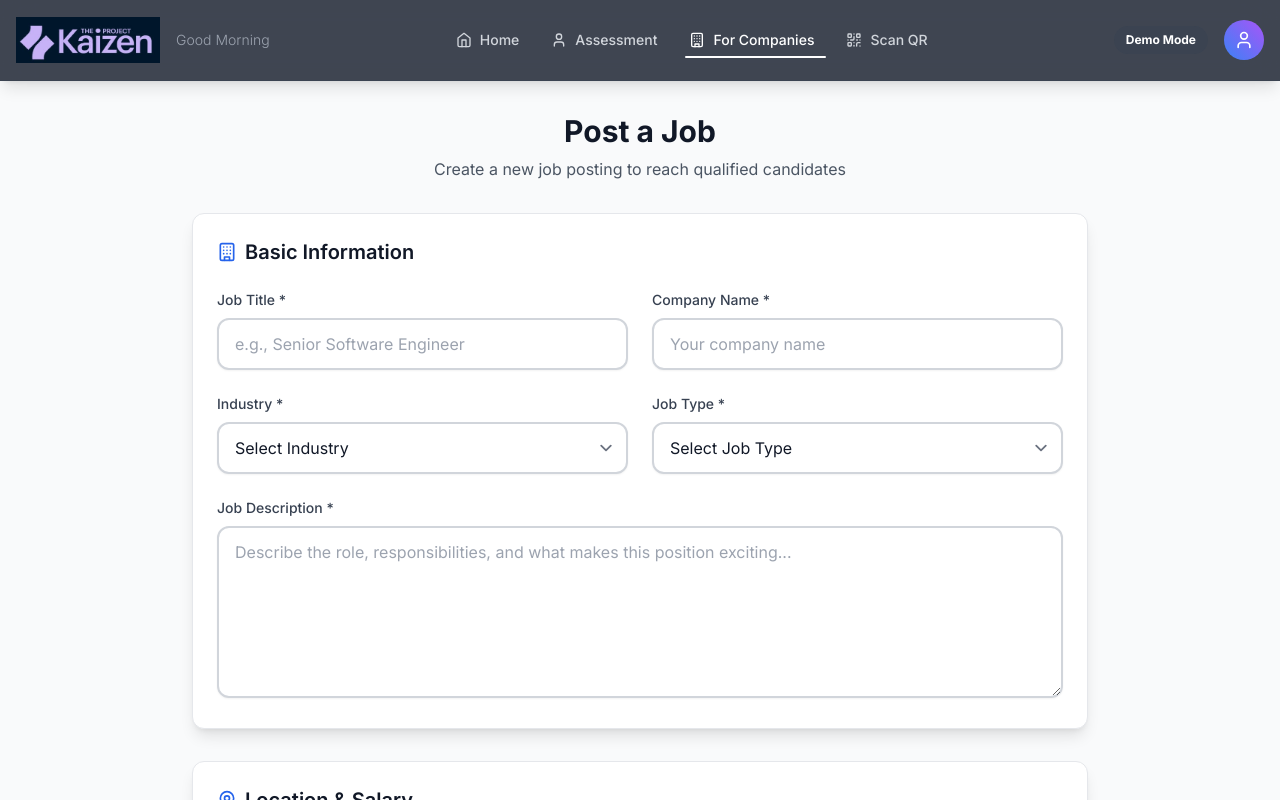
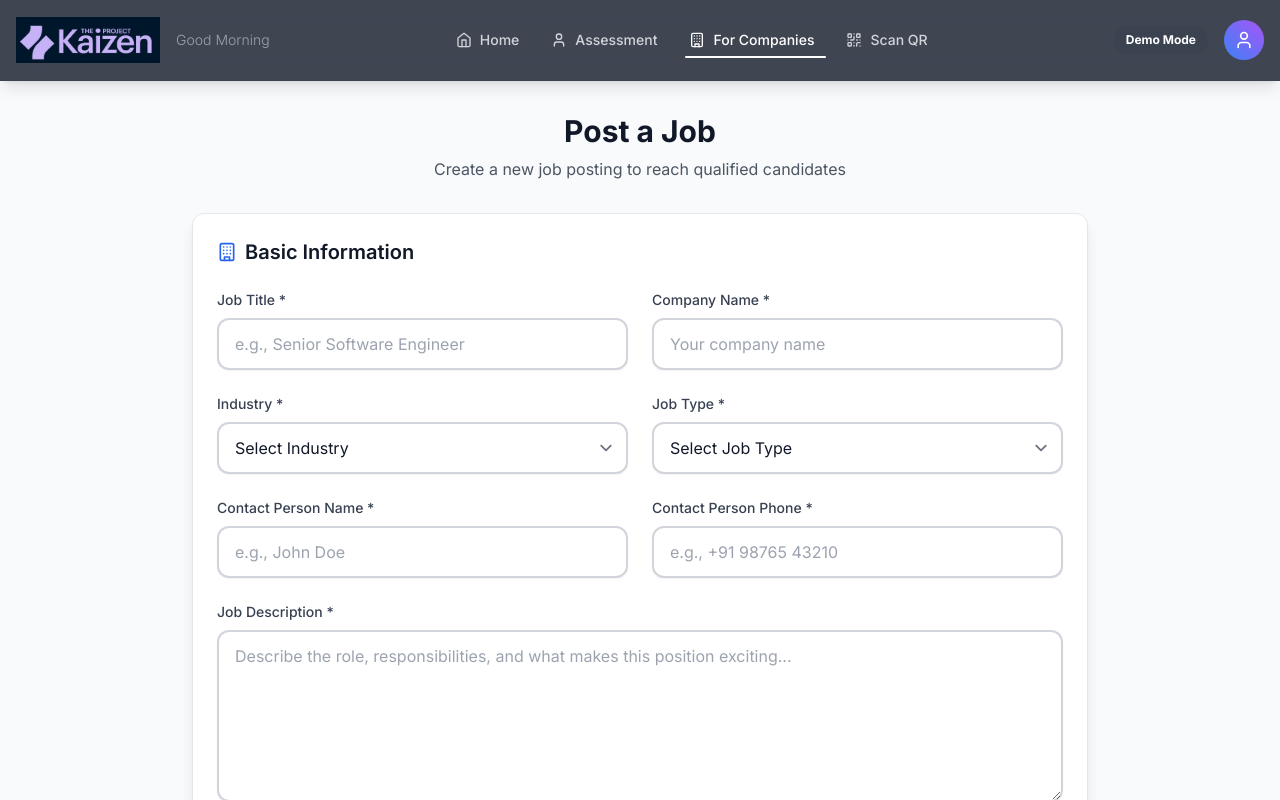
Before and after one commit to modiakshat1806/kaizen-job-portal, a React (Vite) app in the folder client/: page /post-job in a window 1280 px wide. Shown: the top 800 px of the page. Built offline with nearby package versions, Linux system fonts and the light colour scheme; the HTML template or start-up script is replaced by a standard one.

Commit message:
Fix: Added Contact person details in the job form

```diff
--- a/client/src/pages/JobDetail.jsx
+++ b/client/src/pages/JobDetail.jsx
@@ -62,6 +62,15 @@ const JobDetail = () => {
     if (score >= 60) return 'Good Match'
     if (score >= 40) return 'Fair Match'
     return 'Poor Match'
+  }
+
+  const formatCurrency = (amount) => {
+    return new Intl.NumberFormat('en-IN', {
+      style: 'currency',
+      currency: 'INR',
+      minimumFractionDigits: 0,
+      maximumFractionDigits: 0,
+    }).format(amount || 0)
   }
 
   if (loading) {
@@ -160,7 +169,7 @@ const JobDetail = () => {
               {job.salary.min && (
                 <div className="flex items-center text-gray-600">
                   <DollarSign className="w-4 h-4 mr-2" />
-                  <span>${job.salary.min.toLocaleString()} - ${job.salary.max?.toLocaleString() || 'N/A'}</span>
+                  <span>{formatCurrency(job.salary.min)} - {formatCurrency(job.salary.max)} {job.salary.period}</span>
                 </div>
               )}
             </div>
--- a/client/src/pages/JobPostingForm.jsx
+++ b/client/src/pages/JobPostingForm.jsx
@@ -185,6 +185,14 @@ const JobPostingForm = () => {
                       <span className="text-gray-600">Job ID:</span>
                       <span className="font-medium font-mono text-gray-500">Will be generated after posting</span>
                     </div>
+                    <div className="flex justify-between items-center">
+                      <span className="text-gray-600">Contact Person:</span>
+                      <span className="font-medium">{previewData.contactPerson?.name}</span>
+                    </div>
+                    <div className="flex justify-between items-center">
+                      <span className="text-gray-600">Contact Phone:</span>
+                      <span className="font-medium">{previewData.contactPerson?.phone}</span>
+                    </div>
                  </div>
               </div>
 
@@ -364,6 +372,28 @@ const JobPostingForm = () => {
                  <option value="Freelance">Freelance</option>
                </select>
                {errors.jobType && <p className="form-error">{errors.jobType.message}</p>}
+             </div>
+
+             <div className="form-group">
+               <label className="form-label">Contact Person Name *</label>
+               <input
+                 type="text"
+                 className="input-field"
+                 placeholder="e.g., John Doe"
+                 {...register('contactPerson.name', { required: 'Contact person name is required' })}
+               />
+               {errors.contactPerson?.name && <p className="form-error">{errors.contactPerson.name.message}</p>}
+             </div>
+
+             <div className="form-group">
+               <label className="form-label">Contact Person Phone *</label>
+               <input
+                 type="tel"
+                 className="input-field"
+                 placeholder="e.g., +91 98765 43210"
+                 {...register('contactPerson.phone', { required: 'Contact person phone is required' })}
+               />
+               {errors.contactPerson?.phone && <p className="form-error">{errors.contactPerson.phone.message}</p>}
              </div>
           </div>
 
--- a/client/src/pages/QRPreview.jsx
+++ b/client/src/pages/QRPreview.jsx
@@ -23,7 +23,7 @@ const QRPreview = () => {
     } catch (error) {
       console.error('Error fetching job:', error)
              toast.error('Failed to load job details')
-      navigate('/job-posting')
+       navigate('/post-job')
     } finally {
       setLoading(false)
     }
@@ -102,7 +102,7 @@ const QRPreview = () => {
         <div className="text-center py-12">
           <p className="text-gray-600">Job not found</p>
                      <button
-            onClick={() => navigate('/job-posting')}
+             onClick={() => navigate('/post-job')}
              className="btn-primary mt-4"
            >
             Post New Job
@@ -151,6 +151,14 @@ const QRPreview = () => {
                                        <div className="flex justify-between items-center">
                       <span className="text-gray-600">Job ID:</span>
                       <span className="font-medium font-mono">{job.jobId}</span>
+                    </div>
+                    <div className="flex justify-between items-center">
+                      <span className="text-gray-600">Contact Person:</span>
+                      <span className="font-medium">{job.contactPerson?.name}</span>
+                    </div>
+                    <div className="flex justify-between items-center">
+                      <span className="text-gray-600">Contact Phone:</span>
+                      <span className="font-medium">{job.contactPerson?.phone}</span>
                     </div>
                    <div className="flex justify-between items-center">
                      <span className="text-gray-600">Industry:</span>
@@ -302,7 +310,7 @@ const QRPreview = () => {
       {/* Action Buttons */}
       <div className="mt-8 flex justify-center space-x-4">
                  <button
-          onClick={() => navigate('/job-posting')}
+           onClick={() => navigate('/post-job')}
            className="btn-outline flex items-center"
          >
           <ArrowLeft className="w-4 h-4 mr-2" />
```
Also changed, not shown: 2 other files (tests, documents, lock files or other folders). Lines whose indentation alone changed are shown as unchanged.
